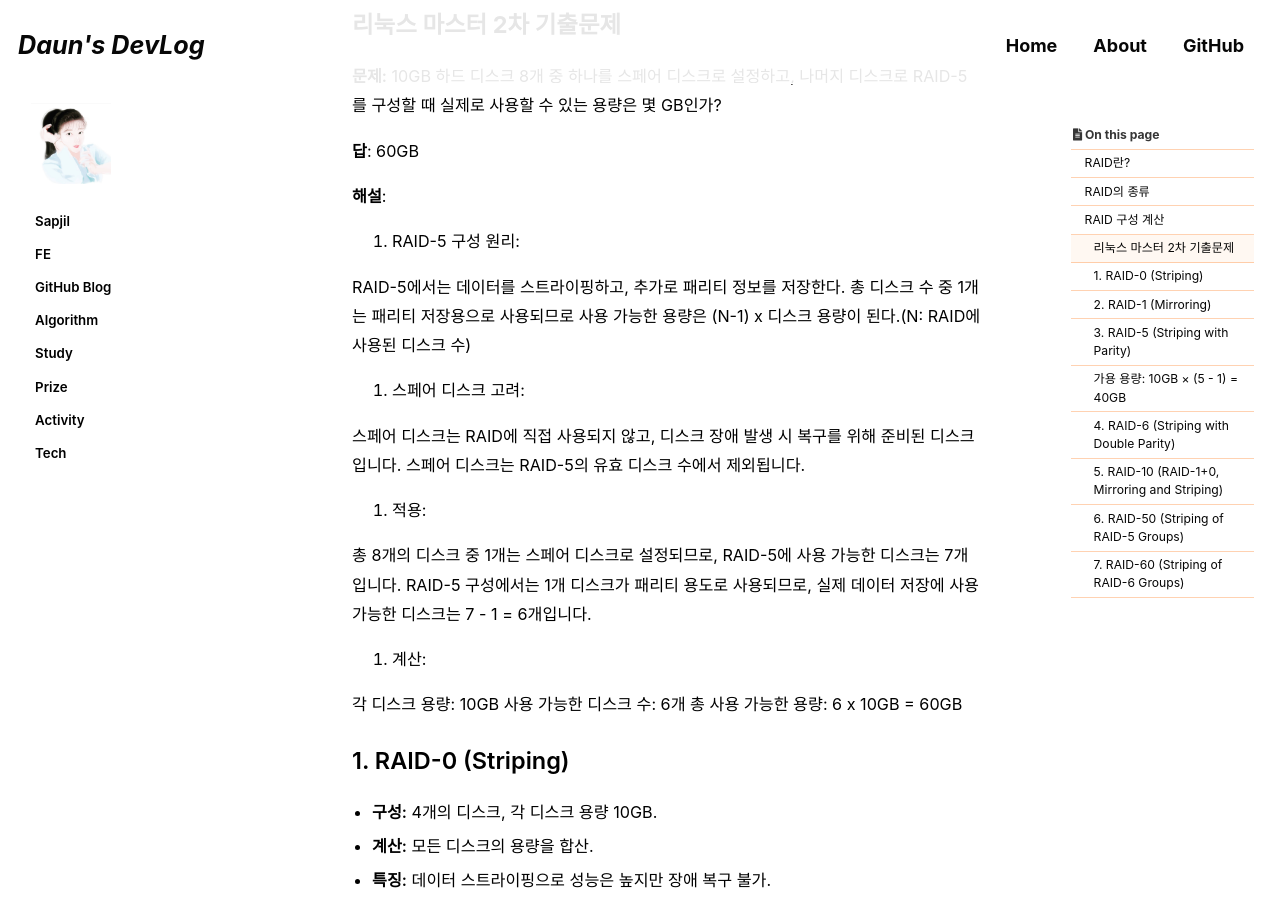
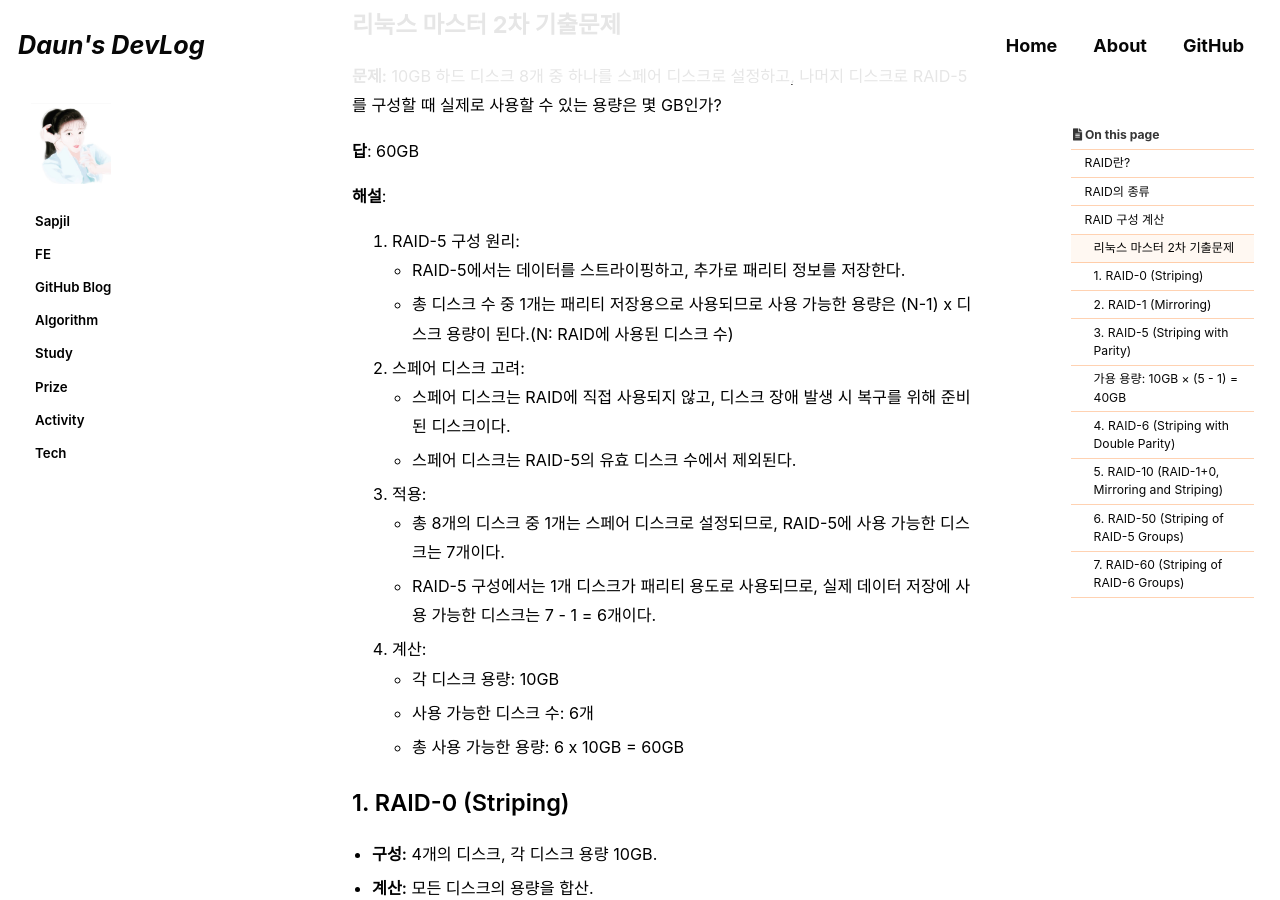
Before and after one commit to DAUN3046/DAUN3046.github.io, a Jekyll site: the page built from _posts/2024-12-09-std.md, in a window 1280 px wide and 900 px high, scrolled down 1223 px. Built offline with Jekyll 4.4.1, drawn with Linux system fonts in a browser that asks for light colours; cached includes are drawn as plain includes; some web fonts are replaced; comment, search, counter and statistics services are not loaded.

Commit message:
Update 2024-12-09-std.md

```diff
--- a/_posts/2024-12-09-std.md
+++ b/_posts/2024-12-09-std.md
@@ -33,6 +33,7 @@ RAID-5는 최소 3개의 디스크가 필요하며, 일반적으로 데이터
 
 # RAID 구성 계산
 ## 리눅스 마스터 2차 기출문제
+
 **문제:** 10GB 하드 디스크 8개 중 하나를 스페어 디스크로 설정하고, 나머지 디스크로 RAID-5를 구성할 때 실제로 사용할 수 있는 용량은 몇 GB인가?
 
 **답**: 60GB
@@ -40,25 +41,21 @@ RAID-5는 최소 3개의 디스크가 필요하며, 일반적으로 데이터
 **해설**:
 
 1. RAID-5 구성 원리:
-
-RAID-5에서는 데이터를 스트라이핑하고, 추가로 패리티 정보를 저장한다.
-총 디스크 수 중 1개는 패리티 저장용으로 사용되므로 사용 가능한 용량은 (N-1) x 디스크 용량이 된다.(N: RAID에 사용된 디스크 수)
+   - RAID-5에서는 데이터를 스트라이핑하고, 추가로 패리티 정보를 저장한다.
+   - 총 디스크 수 중 1개는 패리티 저장용으로 사용되므로 사용 가능한 용량은 (N-1) x 디스크 용량이 된다.(N: RAID에 사용된 디스크 수)
 
 2. 스페어 디스크 고려:
-
-스페어 디스크는 RAID에 직접 사용되지 않고, 디스크 장애 발생 시 복구를 위해 준비된 디스크입니다.
-스페어 디스크는 RAID-5의 유효 디스크 수에서 제외됩니다.
+   - 스페어 디스크는 RAID에 직접 사용되지 않고, 디스크 장애 발생 시 복구를 위해 준비된 디스크이다.
+   - 스페어 디스크는 RAID-5의 유효 디스크 수에서 제외된다.
 
 3. 적용:
-
-총 8개의 디스크 중 1개는 스페어 디스크로 설정되므로, RAID-5에 사용 가능한 디스크는 7개입니다.
-RAID-5 구성에서는 1개 디스크가 패리티 용도로 사용되므로, 실제 데이터 저장에 사용 가능한 디스크는 7 - 1 = 6개입니다.
+   - 총 8개의 디스크 중 1개는 스페어 디스크로 설정되므로, RAID-5에 사용 가능한 디스크는 7개이다.
+   - RAID-5 구성에서는 1개 디스크가 패리티 용도로 사용되므로, 실제 데이터 저장에 사용 가능한 디스크는 7 - 1 = 6개이다.
 
 4. 계산:
-
-각 디스크 용량: 10GB
-사용 가능한 디스크 수: 6개
-총 사용 가능한 용량: 6 x 10GB = 60GB
+   - 각 디스크 용량: 10GB
+   - 사용 가능한 디스크 수: 6개
+   - 총 사용 가능한 용량: 6 x 10GB = 60GB
 
 ## **1. RAID-0 (Striping)**
 
```
